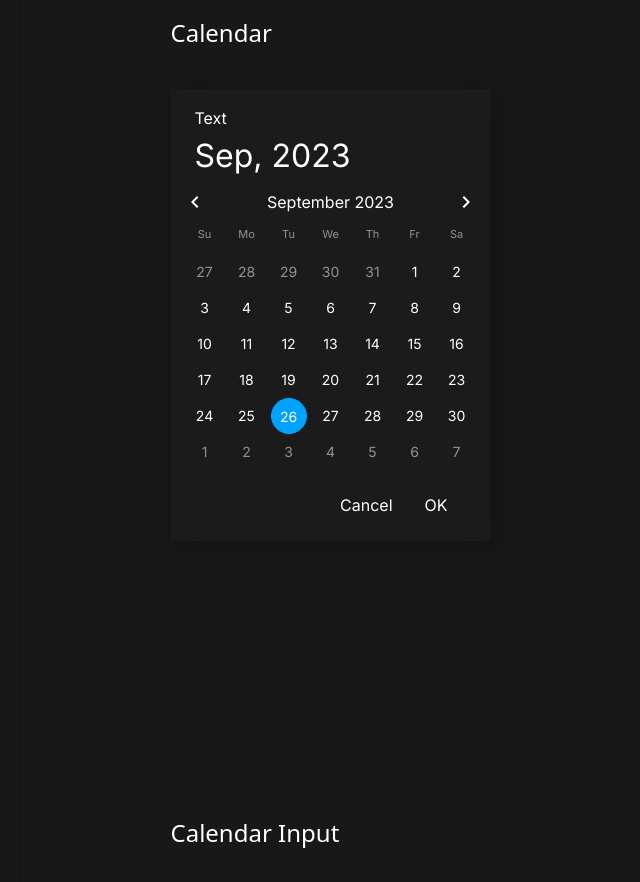
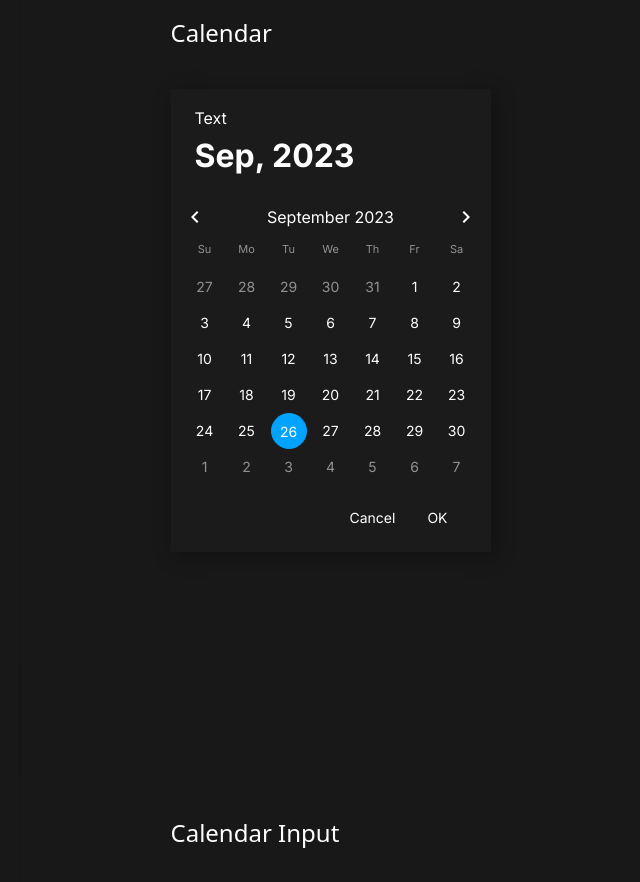
Before and after one commit to open852134/aha_fe_exma_1, a React (Vite) app: page / in a window 1280 px wide. Shown: the part 880-1762 px from the top of the page, without its empty margins (10-650 px from the left). Built offline with nearby package versions, Linux system fonts and the light colour scheme; a web font is replaced by a local one.

Commit message:
feat: fine-tune calendar

```diff
--- a/src/components/Calendar/Calendar.tsx
+++ b/src/components/Calendar/Calendar.tsx
@@ -50,8 +50,8 @@ const Calendar: React.FC<CalendarProps> = ({
 
   return (
     <div className="relative shadow-aha bg-[#1B1B1B] text-white max-w-[320px] overflow-hidden font-[Inter]">
-      <p className="pt-[17px] pl-[24px] mb-1 text-[16px] leading-6">Text</p>
-      <p className="pl-[24px] text-[32px] leading-[1.375]">
+      <p className="pt-[17px] pl-[24px] font-normal mb-1 text-[16px] leading-6">Text</p>
+      <p className="pl-[24px] text-[32px] font-bold leading-[1.375] mb-[15px]">
         {formatShortDate(renderDate)}
       </p>
 
@@ -81,11 +81,11 @@ const Calendar: React.FC<CalendarProps> = ({
       </main>
 
       <section className="mt-3 mb-4 pr-[27px] text-right">
-        <button className="py-2 px-4" type="button" onClick={onCancel}>
+        <button className="py-2 px-4 text-sm" type="button" onClick={onCancel}>
           Cancel
         </button>
         <button
-          className="py-2 px-4"
+          className="py-2 px-4 text-sm"
           type="button"
           onClick={() => onConfirm(selectedDate)}
         >
```
